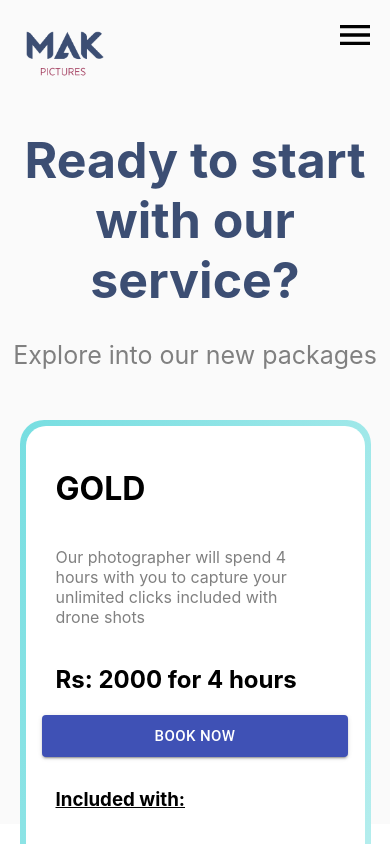
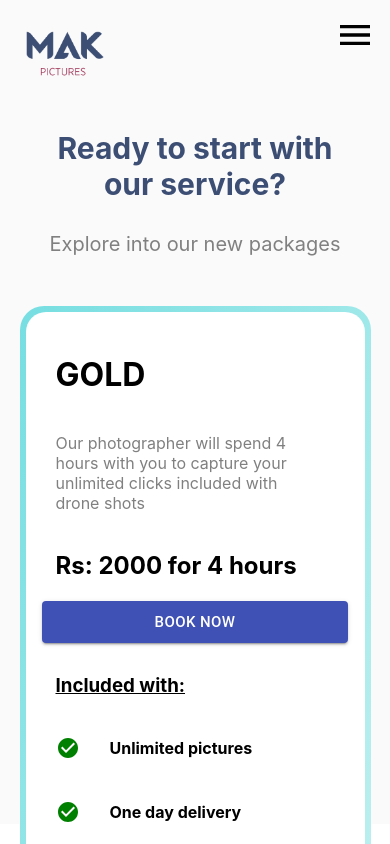
Before and after one commit to venkateshraj499/Mak-studios, a React (Create React App) app: page /pricing in a window 390 px wide. Shown: the top 844 px of the page. Built offline with nearby package versions, Linux system fonts and the light colour scheme.

Commit message:
font size fix pricing

```diff
--- a/src/Components/Pricing/Pricing.jsx
+++ b/src/Components/Pricing/Pricing.jsx
@@ -27,6 +27,10 @@ const useStyles = makeStyles((theme) => ({
     color: "#3c4e73 !important",
     margin: "0 auto",
     fontSize: "50px",
+    [theme.breakpoints.down("1000")]: {
+      fontSize: "30px",
+      padding: "0px 30px",
+    },
   },
   subHeading: {
     textAlign: "center",
@@ -36,6 +40,10 @@ const useStyles = makeStyles((theme) => ({
     marginTop: "30px",
     marginBottom: "50px",
     fontSize: "25px",
+    [theme.breakpoints.down("1000")]: {
+      fontSize: "20px",
+      padding: "0px 30px",
+    },
   },
   box: {
     display: "flex",
```
